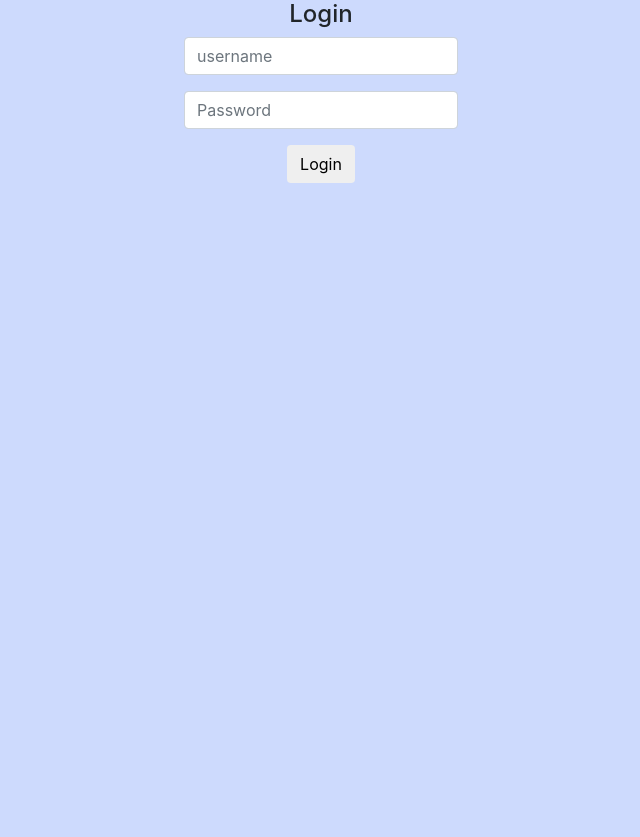
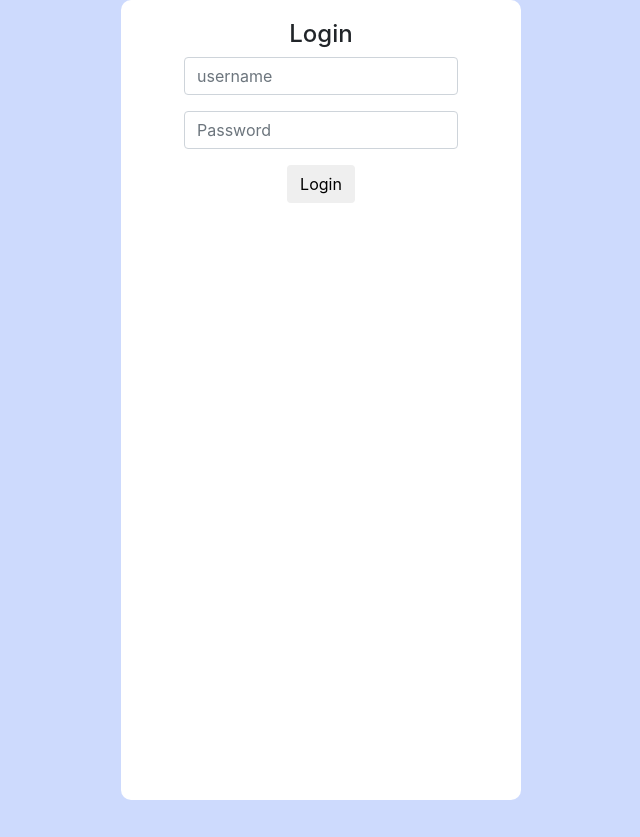
Before and after one commit to Sinceria89/Vending-Machine, a Flask app: page /login in a window 1280 px wide. Shown: the whole page, without its empty margins (319-959 px from the left). After the commit the page ends 800 px from the top, so only its background shows below. Run offline with Flask 2, Linux system fonts and the light colour scheme; some libraries are stand-ins or nearby versions.

Commit message:
Update login.html

```diff
--- a/templates/login.html
+++ b/templates/login.html
@@ -9,13 +9,20 @@
         background-color: #D67DC2;
         text-align: center;
     }
-    /* Make the container wider */
+    /* Center the white container */
     .container {
-        max-width: 800px;
+        max-width: 400px;
+        margin: 0 auto;
+        background-color: white;
+        padding: 20px;
+        border-radius: 10px;
+        position: absolute;
+        top: 50%;
+        left: 50%;
+        transform: translate(-50%, -50%);
     }
 </style>
 <body style="background-color: #CDDAFD;">
-
     <div class="container h-100">
         <h4 align="center">Login</h4>
         <div class="d-flex justify-content-center h-100">
@@ -57,7 +64,5 @@
             </div>
         </div>
     </div>
-
 </body>
-
 </html>
```
